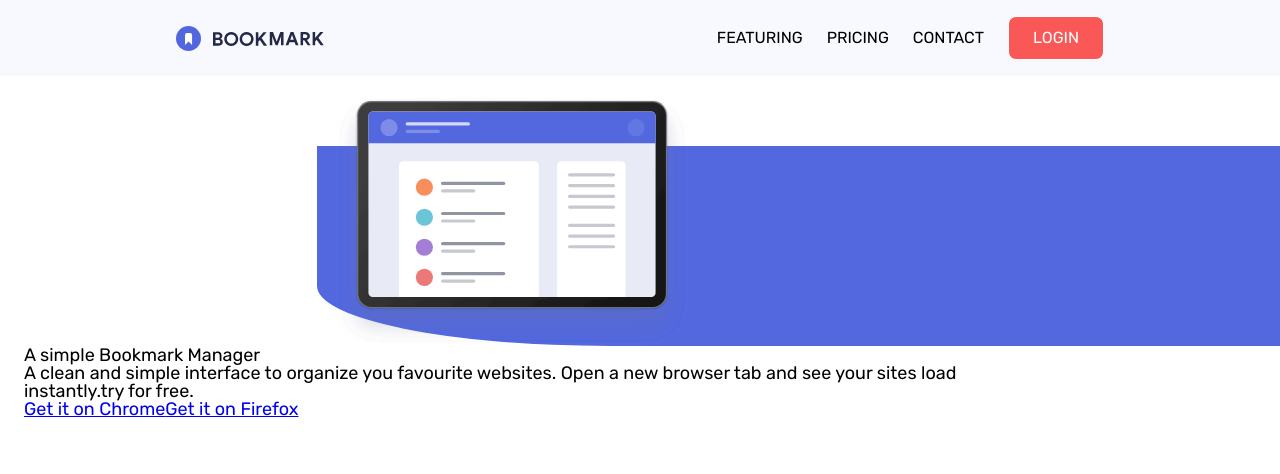
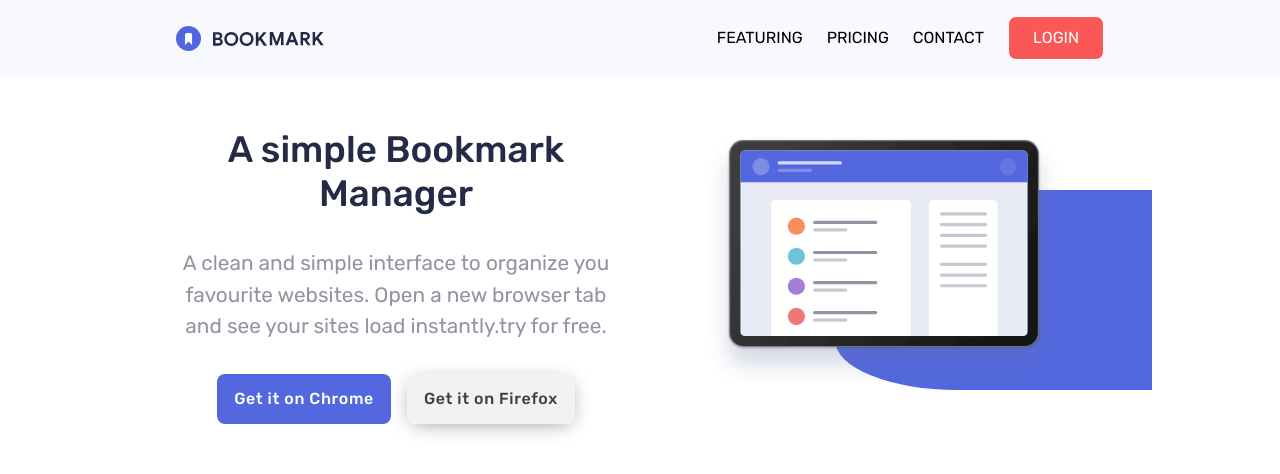
Before and after one commit to Dark-Lover/Bookmark-landing-page, a Next.js app: page / in a window 1280 px wide. Shown: the top 474 px of the page. Built offline with nearby package versions, Linux system fonts and the light colour scheme.

Commit message:
finish hero section

```diff
--- a/components/header/Header.module.scss
+++ b/components/header/Header.module.scss
@@ -6,7 +6,7 @@
   width: 100%;
   top: 0;
   left: 0;
-
+  z-index: 20;
   .container {
     max-width: 1024px;
     margin: 0 auto;
--- a/components/hero/Hero.module.scss
+++ b/components/hero/Hero.module.scss
@@ -1,11 +1,21 @@
 @import "./../../styles/comp/hero";
+@import "./../../styles/ui/btn";
 
 .hero {
   padding: 6rem 1.5rem;
+  @include flex(column);
+  @include lg {
+    @include flex(row);
+  }
   .hero_image {
     position: relative;
     height: 250px;
-
+    width: 100%;
+    order: 1;
+    @include lg {
+      order: 2;
+      flex: 1;
+    }
     img {
       object-fit: contain;
     }
@@ -13,13 +23,62 @@
     &::after {
       content: "";
       position: absolute;
-      top: 20%;
-      left: 30%;
+      top: 22%;
       width: 100%;
       height: 80%;
       background-color: $primary;
-      border-bottom-left-radius: 30%;
+      border-bottom-left-radius: 25%;
       z-index: -1;
+      left: 30%;
+      @include md {
+        left: 40%;
+      }
+    }
+  }
+
+  .hero_content {
+    order: 2;
+    display: flex;
+    flex-direction: column;
+    justify-content: center;
+    align-items: center;
+    @include lg {
+      order: 1;
+      flex: 1;
+    }
+    h1 {
+      font-weight: 500;
+      text-align: center;
+      padding: 2rem 0;
+      color: $dark-blue;
+      line-height: 1.2em;
+      @include xs {
+        font-size: 1.8rem;
+      }
+      @include md {
+        font-size: 2rem;
+      }
+      @include lg {
+        font-size: 2.3rem;
+      }
+    }
+    p {
+      color: $neutral;
+      text-align: center;
+      line-height: 1.5em;
+      padding-bottom: 2rem;
+      max-width: 450px;
+      @include flex(row, center, center);
+      @include xs {
+        font-size: 1rem;
+      }
+      @include md {
+        font-size: 1.3rem;
+      }
+    }
+    .hero_btns {
+      @include flex(row, center, center);
+      gap: 1rem;
     }
   }
 }
--- a/components/layout/Layout.module.scss
+++ b/components/layout/Layout.module.scss
@@ -1,3 +1,5 @@
 .container {
   max-width: 1024px;
+  margin: auto;
+  overflow: hidden;
 }
--- a/styles/base/_colors.scss
+++ b/styles/base/_colors.scss
@@ -1,4 +1,6 @@
 $primary: hsl(231, 69%, 60%);
 $secondary: hsl(0, 94%, 66%);
 $neutral: hsl(229, 8%, 60%);
+$black-neutral: hsl(223, 6%, 25%);
+$white-neutral: hsla(0, 0%, 95%, 0.982);
 $dark-blue: hsl(229, 31%, 21%);
--- a/styles/base/_reset.scss
+++ b/styles/base/_reset.scss
@@ -107,3 +107,7 @@ input {
   -webkit-appearance: none;
   border-radius: 0;
 }
+
+a {
+  text-decoration: none;
+}
--- /dev/null
+++ b/styles/ui/btn.scss
@@ -0,0 +1,41 @@
+@import "../base/colors";
+@import "../base/breakpoints";
+@import "../base/mixins";
+
+%btn {
+  border-radius: 8px;
+  cursor: pointer;
+  font-weight: 500;
+  letter-spacing: 0.04rem;
+  @include xs {
+    font-size: 0.8rem;
+    padding: 1rem 0.5rem;
+  }
+  @include md {
+    font-size: 1rem;
+    padding: 1rem;
+  }
+}
+.btn_primary {
+  @extend %btn;
+  color: white;
+  background-color: $primary;
+  border: 1px solid transparent;
+  &:hover {
+    color: $primary;
+    border: solid 1px $primary;
+    background-color: white;
+  }
+}
+
+.btn_outlined {
+  @extend %btn;
+  color: $black-neutral;
+  background-color: $white-neutral;
+  box-shadow: 0px 4px 20px -5px $neutral;
+  border: 1px solid transparent;
+  &:hover {
+    border: solid 1px $black-neutral;
+    background-color: white;
+  }
+}
```
